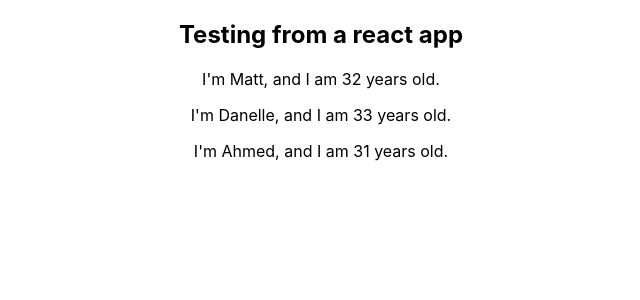
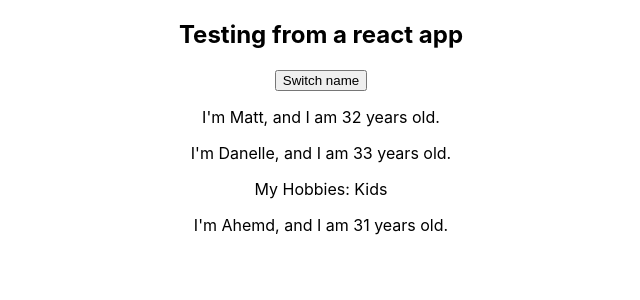
Before and after one commit to Cook1619/User-Input, a React (Create React App) app: page / in a window 1280 px wide. Shown: the top 300 px of the page, without its empty margins (319-959 px from the left). Built offline with nearby package versions, Linux system fonts and the light colour scheme.

Commit message:
State initially set up

```diff
--- a/src/App.js
+++ b/src/App.js
@@ -3,13 +3,21 @@
 import Person from './Person/Person';
 
 class App extends Component {
+  state = {
+    persons: [
+      {name:'Matt', age: 32},
+      {name:'Danelle', age: 33},
+      {name: 'Ahemd', age: 31}
+    ]
+  }
   render() {
     return (
       <div className="App">
         <h2>Testing from a react app</h2>
-        <Person name="Matt" age="32"/>
-        <Person name="Danelle" age="33">My Hobbies: KIds</Person>
-        <Person name="Ahmed" age="31"/>
+        <button>Switch name</button>
+        <Person name={this.state.persons[0].name} age={this.state.persons[0].age}/>
+        <Person name={this.state.persons[1].name} age={this.state.persons[1].age}>My Hobbies: Kids</Person>
+        <Person name={this.state.persons[2].name} age={this.state.persons[2].age}/>
       </div>
     );
   }
--- a/src/Person/Person.js
+++ b/src/Person/Person.js
@@ -1,6 +1,11 @@
 import React from 'react';
 
 const person = (props) => {
-    return <p>I'm {props.name}, and I am {props.age} years old.</p>
+    return (
+        <div>
+            <p>I'm {props.name}, and I am {props.age} years old.</p>
+            <p>{props.children}</p>
+        </div>
+    )
 }
 export default person;
```
